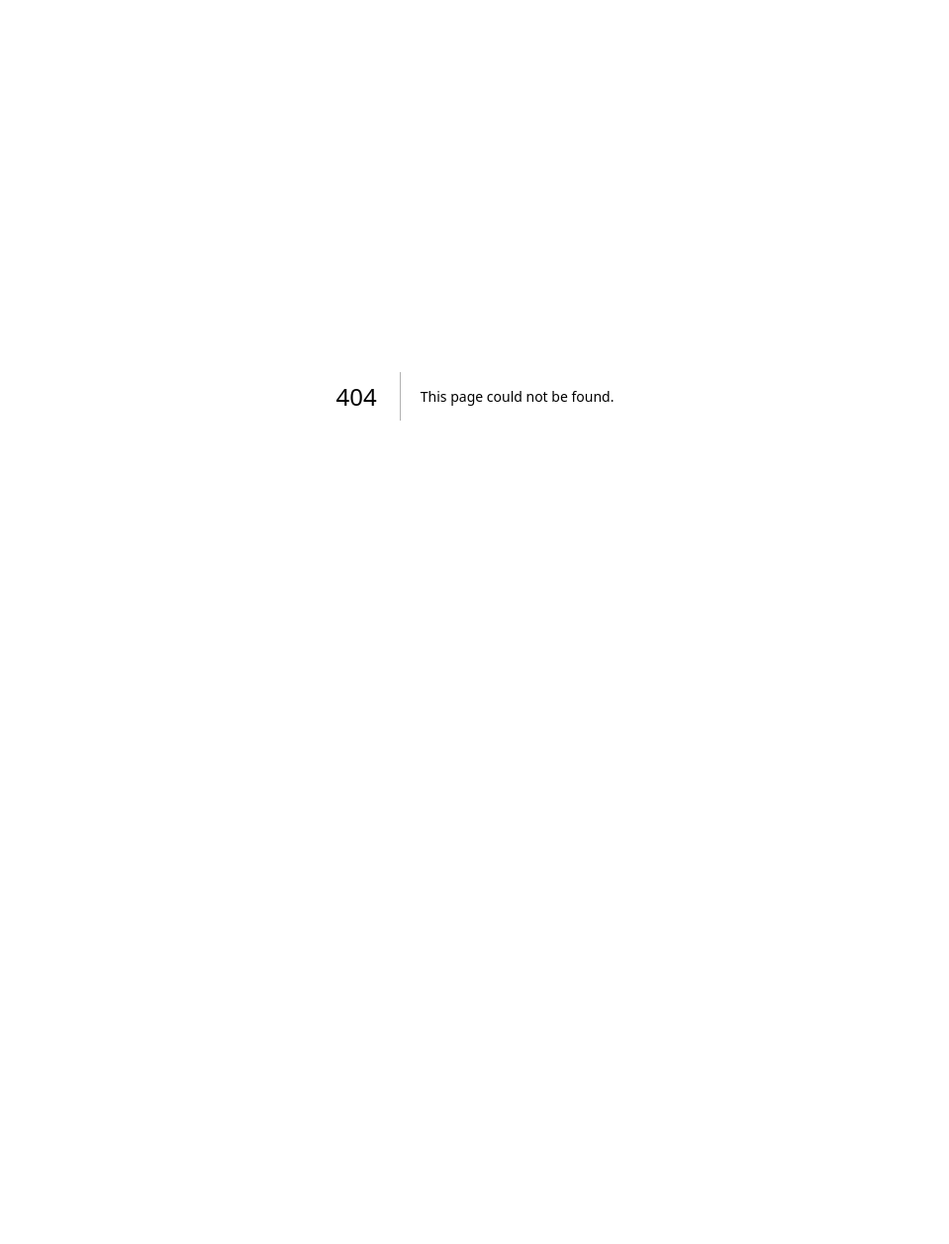
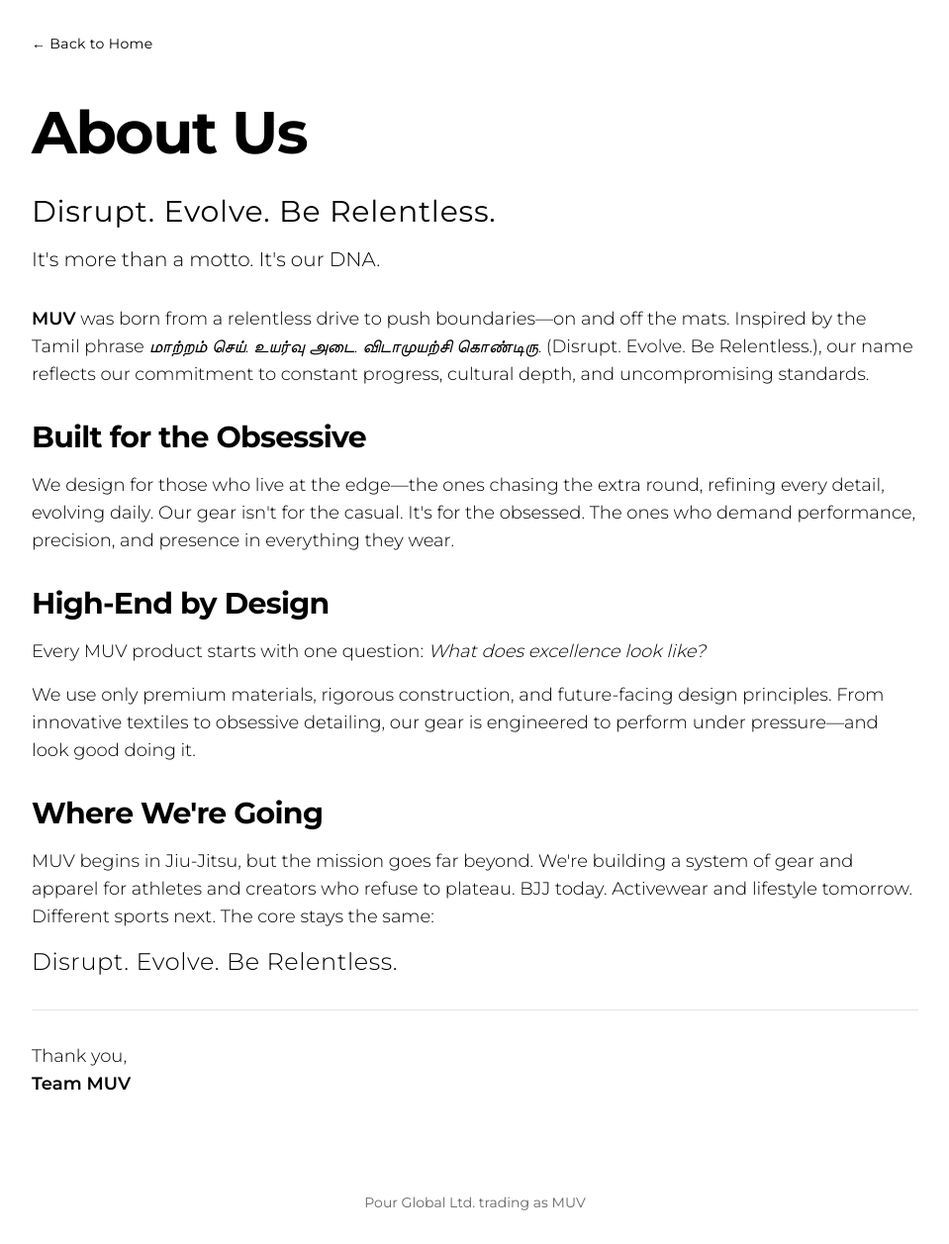
Before and after one commit to prsvnkt/muv, a Next.js app: page /about in a window 1280 px wide. Before the commit this address had no page. Shown: the whole page at 99% size, without its empty margins (160-1119 px from the left). Before the commit the page ends 800 px from the top, so only its background shows below. Built offline with nearby package versions, Linux system fonts and the light colour scheme.

Commit message:
feat: add About page and enhance Home page navigation

```diff
--- /dev/null
+++ b/app/about/page.tsx
@@ -0,0 +1,94 @@
+import Link from "next/link";
+import { Montserrat } from "next/font/google";
+
+const montserrat = Montserrat({
+  weight: ["300", "400", "600", "700"],
+  subsets: ["latin"],
+});
+
+export default function About() {
+  return (
+    <div className={`min-h-screen bg-white px-4 py-8 ${montserrat.className}`}>
+      {/* Navigation */}
+      <nav className="max-w-4xl mx-auto mb-12">
+        <Link
+          href="/"
+          className="text-black hover:text-black/60 transition-colors text-sm tracking-wide"
+        >
+          ← Back to Home
+        </Link>
+      </nav>
+
+      {/* Content */}
+      <main className="max-w-4xl mx-auto">
+        <h1 className="text-5xl md:text-6xl font-bold text-black mb-8 tracking-tight">
+          About Us
+        </h1>
+
+        <div className="space-y-8 text-black leading-relaxed">
+          <div>
+            <p className="text-2xl md:text-3xl font-light tracking-wide mb-4">
+              <strong>Disrupt. Evolve. Be Relentless.</strong>
+            </p>
+            <p className="text-lg md:text-xl font-light">
+              It's more than a motto. It's our DNA.
+            </p>
+          </div>
+
+          <p className="text-base md:text-lg font-light leading-relaxed">
+            <strong className="font-semibold">MUV</strong> was born from a relentless drive to push boundaries—on and off the mats. Inspired by the Tamil phrase <em>மாற்றம் செய். உயர்வு அடை. விடாமுயற்சி கொண்டிரு.</em> (Disrupt. Evolve. Be Relentless.), our name reflects our commitment to constant progress, cultural depth, and uncompromising standards.
+          </p>
+
+          <div>
+            <h2 className="text-2xl md:text-3xl font-bold text-black mb-4 tracking-tight">
+              Built for the Obsessive
+            </h2>
+            <p className="text-base md:text-lg font-light leading-relaxed">
+              We design for those who live at the edge—the ones chasing the extra round, refining every detail, evolving daily. Our gear isn't for the casual. It's for the obsessed. The ones who demand performance, precision, and presence in everything they wear.
+            </p>
+          </div>
+
+          <div>
+            <h2 className="text-2xl md:text-3xl font-bold text-black mb-4 tracking-tight">
+              High-End by Design
+            </h2>
+            <p className="text-base md:text-lg font-light leading-relaxed mb-4">
+              Every MUV product starts with one question: <em>What does excellence look like?</em>
+            </p>
+            <p className="text-base md:text-lg font-light leading-relaxed">
+              We use only premium materials, rigorous construction, and future-facing design principles. From innovative textiles to obsessive detailing, our gear is engineered to perform under pressure—and look good doing it.
+            </p>
+          </div>
+
+          <div>
+            <h2 className="text-2xl md:text-3xl font-bold text-black mb-4 tracking-tight">
+              Where We're Going
+            </h2>
+            <p className="text-base md:text-lg font-light leading-relaxed mb-4">
+              MUV begins in Jiu-Jitsu, but the mission goes far beyond. We're building a system of gear and apparel for athletes and creators who refuse to plateau. BJJ today. Activewear and lifestyle tomorrow. Different sports next. The core stays the same:
+            </p>
+            <p className="text-xl md:text-2xl font-light tracking-wide">
+              Disrupt. Evolve. Be Relentless.
+            </p>
+          </div>
+
+          <div className="pt-8 border-t border-black/10">
+            <p className="text-base md:text-lg font-light">
+              Thank you,
+            </p>
+            <p className="text-base md:text-lg font-semibold">
+              Team MUV
+            </p>
+          </div>
+        </div>
+      </main>
+
+      {/* Footer */}
+      <footer className="max-w-4xl mx-auto mt-16 pt-8 text-center">
+        <p className="text-sm text-black/60">
+          Pour Global Ltd. trading as MUV
+        </p>
+      </footer>
+    </div>
+  );
+}
--- a/app/page.tsx
+++ b/app/page.tsx
@@ -1,11 +1,27 @@
 import Image from "next/image";
+import Link from "next/link";
+import { Montserrat } from "next/font/google";
+
+const montserrat = Montserrat({
+  weight: ["400", "700"],
+  subsets: ["latin"],
+});
 
 export default function Home() {
   return (
     <div className="min-h-screen flex flex-col items-center justify-center bg-white px-4">
+      {/* Navigation */}
+      <nav className="absolute top-8 left-8">
+        <Link
+          href="/about"
+          className={`text-black hover:text-black/60 transition-colors text-sm tracking-wide ${montserrat.className}`}
+        >
+          About Us
+        </Link>
+      </nav>
       <main className="flex flex-col items-center justify-center flex-1 w-full max-w-4xl">
         {/* Logo */}
-        <div className="mb-12 animate-fadeIn">
+        <div className="mb-8 animate-fadeIn">
           <Image
             src="/Logo.png"
             alt="MUV Logo"
@@ -16,15 +32,18 @@
           />
         </div>
 
-        {/* Coming Soon Message */}
-        <div className="text-center space-y-6 animate-fadeIn animation-delay-200">
-          <h1 className="text-5xl md:text-7xl font-bold text-black tracking-tight">
-            Coming 2026
-          </h1>
-
-          <p className="text-xl md:text-2xl text-black font-light tracking-wide">
+        {/* Tagline */}
+        <div className="mb-12 animate-fadeIn animation-delay-200">
+          <p className={`text-xl md:text-2xl text-black font-light tracking-wide ${montserrat.className}`}>
             Disrupt. Evolve. Be Relentless.
           </p>
+        </div>
+
+        {/* Coming Soon Message */}
+        <div className="text-center animate-fadeIn animation-delay-400">
+          <h1 className={`text-5xl md:text-7xl font-bold text-black tracking-tight ${montserrat.className}`}>
+            Coming Early 2026
+          </h1>
         </div>
       </main>
 
```
